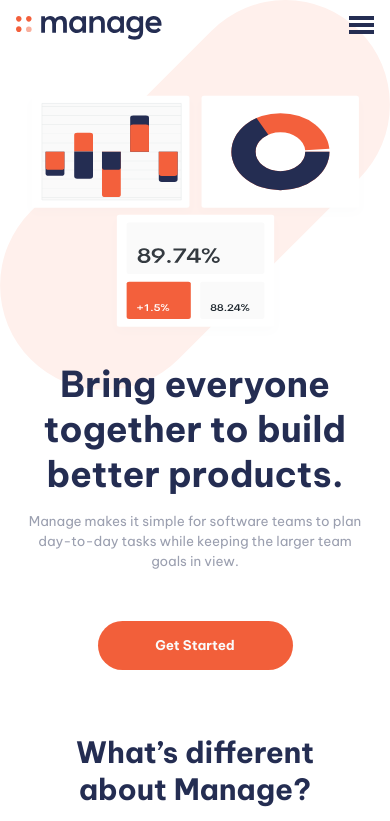
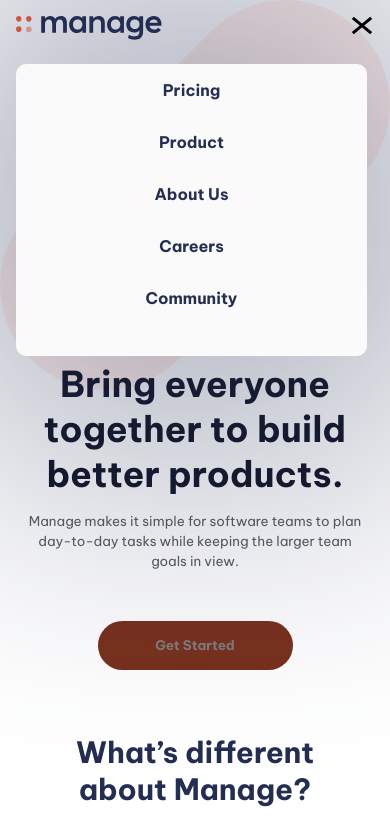
Before and after one commit to zastar23/manage-landing-page-master, a plain HTML site: page index.html in a window 390 px wide. Both pictures are taken after a click on the element 361 px from the left and 26 px from the top of the page. Shown: the top 821 px of the page. Drawn offline with Linux system fonts and the light colour scheme.

Commit message:
Animation on hamburger

```diff
--- /dev/null
+++ b/_hamburgerAnimation.scss
@@ -0,0 +1,47 @@
+.icon-1,
+.icon-2,
+.icon-3 {
+	position: absolute;
+	right: 1rem;
+	top: 1.5rem;
+	width: 1.5rem;
+	height: 3px;
+	background-color: black;
+	transition: all 400ms cubic-bezier(0.84, 0.06, 0.52, 1.8);
+}
+
+.icon-1 {
+	transform: translateY(-8px);
+	animation-delay: 100ms;
+}
+
+.icon-3 {
+	transform: translateY(8px);
+	animation-delay: 250ms;
+}
+
+.hamburger-icon {
+	position: absolute;
+	height: 60px;
+	width: 60px;
+	top: 0;
+	right: 0;
+	z-index: 1000;
+	cursor: pointer;
+
+	transition: all 0.2s ease-in-out;
+
+	&:hover {
+		transform: scale(1.2);
+	}
+}
+
+.icon-1.a {
+	transform: rotate(40deg);
+}
+.icon-3.b {
+	transform: rotate(-40deg);
+}
+.icon-2.c {
+	opacity: 0;
+}
--- a/index.html
+++ b/index.html
@@ -37,14 +37,20 @@
 			<div class="header--container">
 				<div class="logo"><img src="images/logo.svg" alt="logo" /></div>
 				<nav class="nav">
-					<div class="hamburger">
+					<!-- <div class="hamburger">
 						<img
 							src="images/icon-hamburger.svg"
 							alt="nav icon"
 							class="hamburger"
 						/>
+					</div> -->
+					<div class="hamburger-icon" id="icon">
+						<div class="icon-1" id="a"></div>
+						<div class="icon-2" id="b"></div>
+						<div class="icon-3" id="c"></div>
+						<div class="clear"></div>
 					</div>
-					<ul class="nav--ul">
+					<ul class="nav--ul hidden">
 						<li class="nav--list--item">Pricing</li>
 						<li class="nav--list--item">Product</li>
 						<li class="nav--list--item">About Us</li>
--- a/script/script.js
+++ b/script/script.js
@@ -1,8 +1,29 @@
 "use strict";
+// Mobile toggle nav
+const toggleNav = function () {
+	const icon1 = document.getElementById("a");
+	const icon2 = document.getElementById("b");
+	const icon3 = document.getElementById("c");
 
+	const nav = document.querySelector(".nav--ul");
+	const hamburger = document.querySelector(".hamburger-icon");
+	const hero = document.querySelector(".hero");
+
+	hamburger.addEventListener("click", () => {
+		icon1.classList.toggle("a");
+		icon2.classList.toggle("c");
+		icon3.classList.toggle("b");
+		nav.classList.toggle("hidden");
+		nav.classList.toggle("drop-shadow");
+		hero.classList.toggle("dark");
+	});
+};
+
+toggleNav();
+
+// SLIDER
 const slider = function () {
 	const slides = document.querySelectorAll(".testimonial--card");
-	console.log(slides);
 	const dotsContainer = document.querySelector(".dots");
 	let curSlide = 0;
 	const maxSlide = slides.length - 1;
--- a/style.scss
+++ b/style.scss
@@ -1,3 +1,5 @@
+@import "./hamburgerAnimation";
+
 *,
 *::before,
 *::after {
@@ -55,7 +57,7 @@ body {
 	background-color: var(--vary-light-gray);
 	padding: 1rem 0;
 	border-radius: 10px;
-	visibility: hidden;
+	z-index: 10;
 
 	.nav--list--btn {
 		display: none;
@@ -65,6 +67,19 @@ body {
 		cursor: pointer;
 		opacity: 0.7;
 	}
+}
+
+// hidden nav
+.hidden {
+	visibility: hidden;
+}
+
+.dark {
+	filter: brightness(50%);
+}
+
+.drop-shadow {
+	filter: drop-shadow(0 0 10rem var(--dark-blue));
 }
 
 .hero {
@@ -398,7 +413,7 @@ body {
 		cursor: pointer;
 	}
 
-	.hamburger {
+	.hamburger-icon {
 		display: none;
 	}
 
```
Also changed, not shown: css/style.css, 2 other files.
